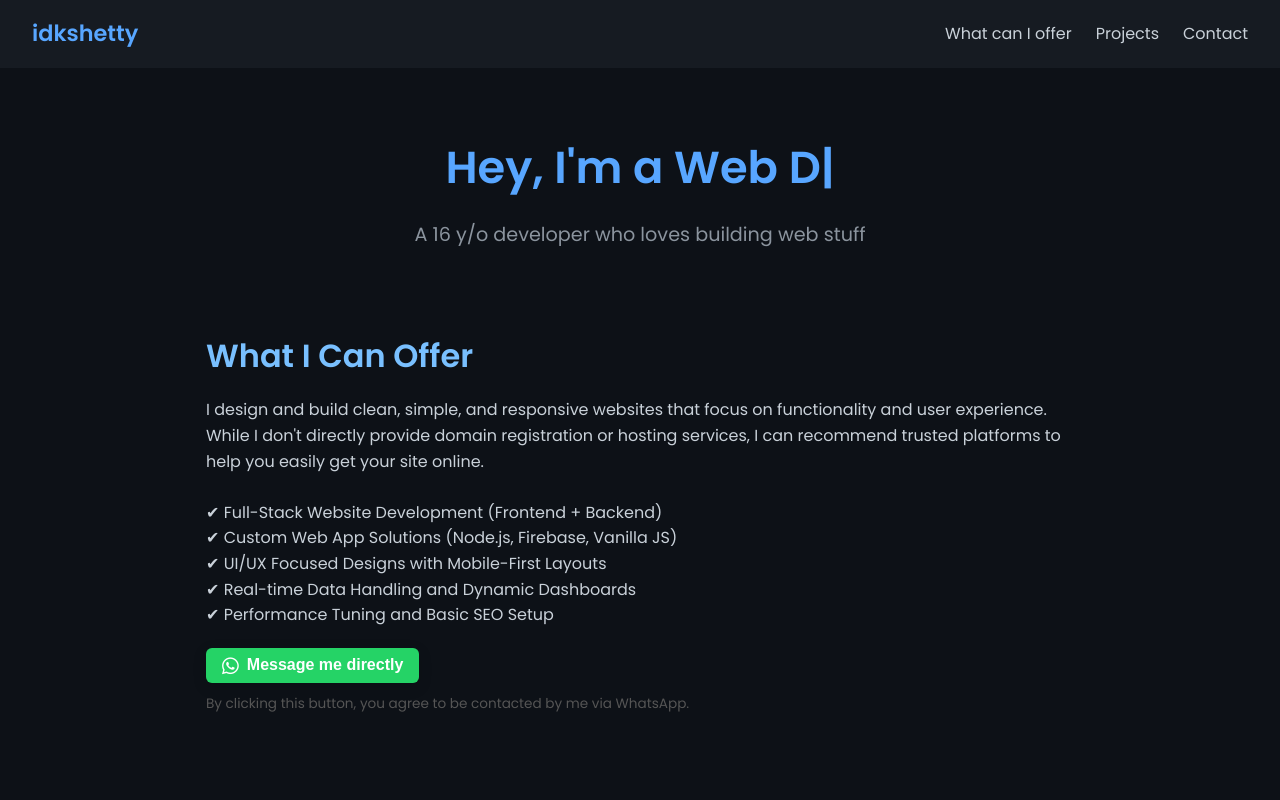
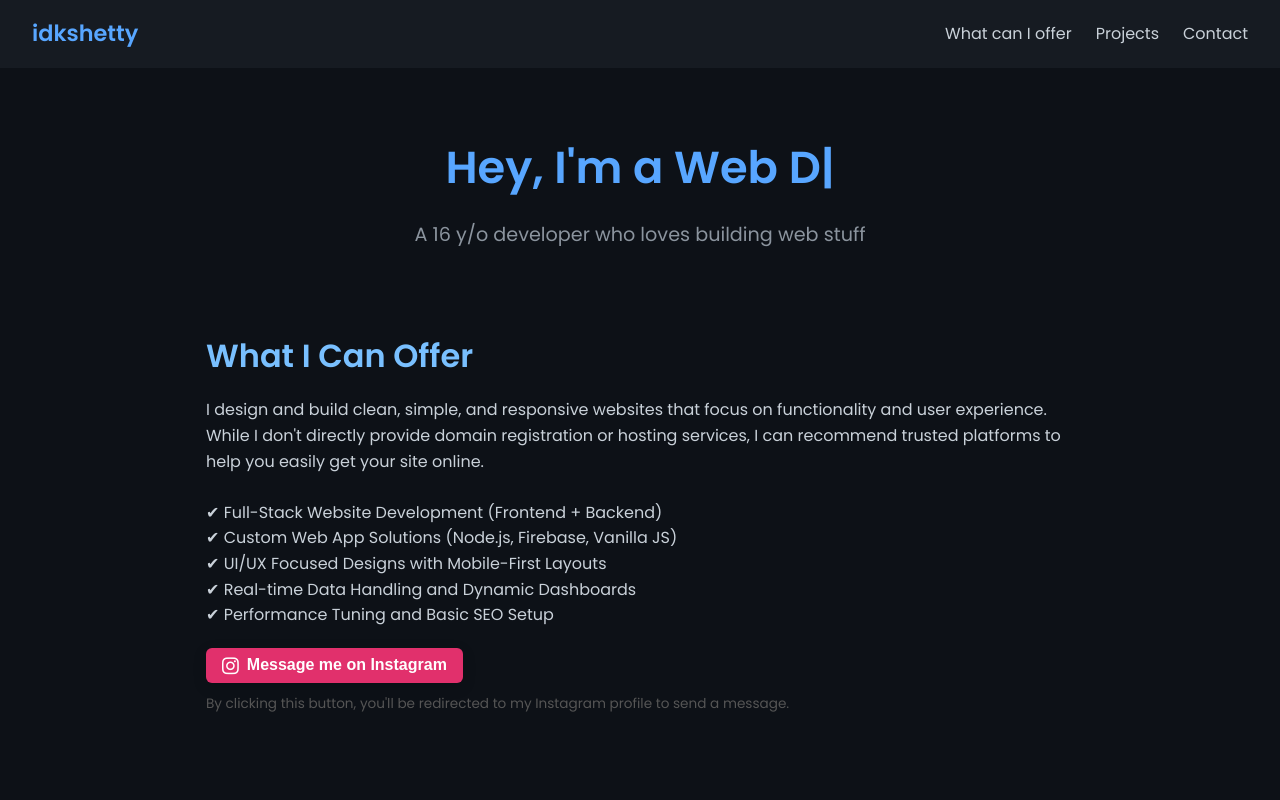
Before and after one commit to idkshetty/idkshetty.github.io, a plain HTML site: page index.html in a window 1280 px wide. Shown: the top 800 px of the page. Drawn offline with nearby package versions, Linux system fonts and the light colour scheme.

Commit message:
Üpdated

```diff
--- a/index.html
+++ b/index.html
@@ -49,7 +49,7 @@
 
 <div style="margin-top: 20px">
   <a
-          href="https://wa.me/917624958210?text=Hey%20Vishnu!%20I%20saw%20your%20portfolio%20and%20wanted%20to%20connect."
+    href="https://instagram.com/direct/t/idk_shetty?text=Hey%20there!%20I%20saw%20your%20portfolio%20and%20wanted%20to%20connect."
     target="_blank"
     rel="noopener noreferrer"
     style="text-decoration: none"
@@ -57,7 +57,7 @@
     <button
       style="
         padding: 8px 16px;
-              background-color: #25d366;
+        background-color: #e1306c;
         color: white;
         border: none;
         border-radius: 6px;
@@ -70,15 +70,15 @@
         box-shadow: 0 4px 14px rgba(0, 0, 0, 0.15);
       "
     >
-            <i class="fab fa-whatsapp" style="font-size: 1.2rem"></i>
-            Message me directly
+      <i class="fab fa-instagram" style="font-size: 1.2rem"></i>
+      Message me on Instagram
     </button>
+  </a>
   <p style="font-size: 0.85rem; color: #555; margin-top: 10px">
-            By clicking this button, you agree to be contacted by me via
-            WhatsApp.
+    By clicking this button, you'll be redirected to my Instagram profile to send a message.
   </p>
-        </a>
 </div>
+
     </section>
 
     <section id="projects">
```
Lines whose indentation alone changed are shown as unchanged.
